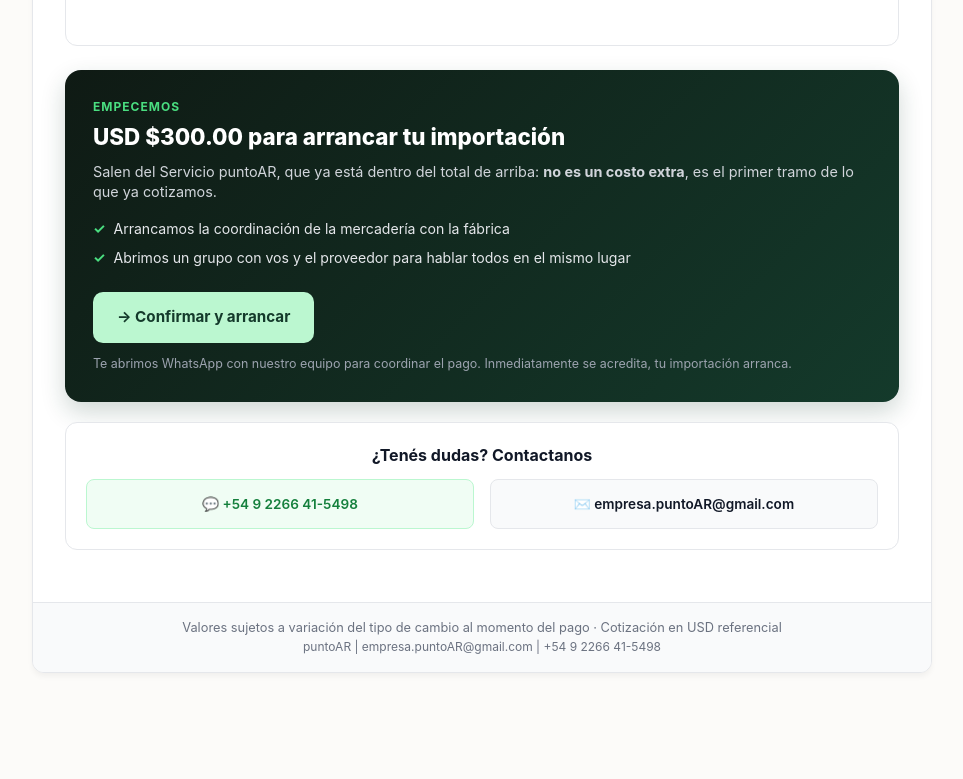
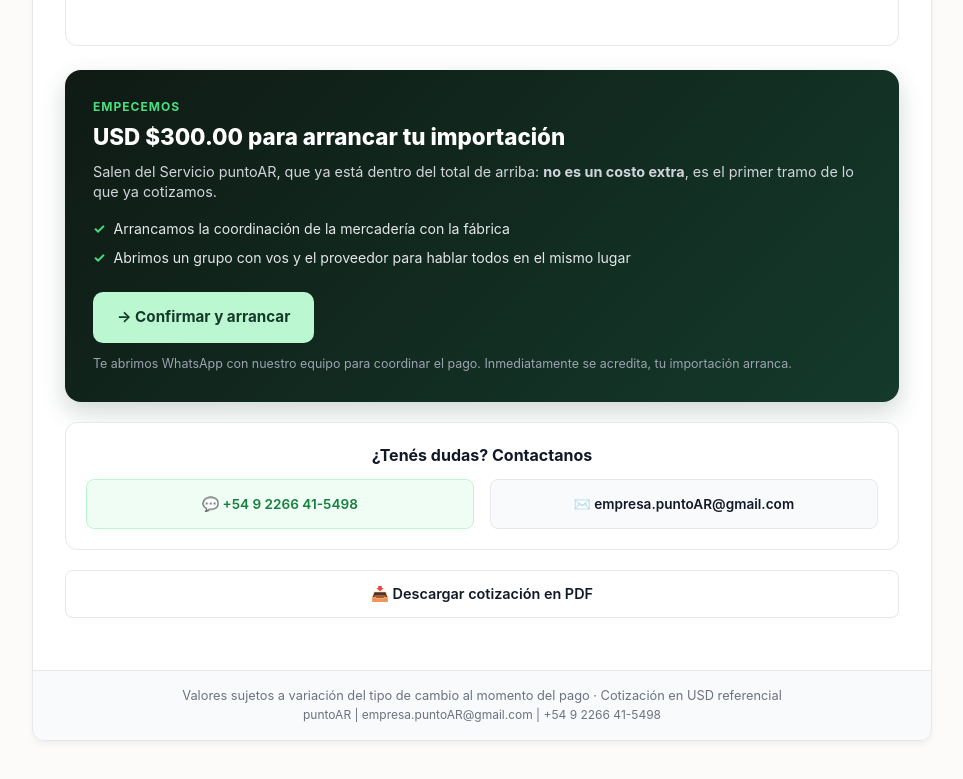
Before and after one commit to puntoAR/Zencich-Deb, a plain HTML site: page index.html in a window 1280 px wide. Shown: the part 3678-4457 px from the top of the page, without its empty margins (158-1121 px from the left). Before the commit the page ends 4423 px from the top, so only its background shows below. Drawn offline with Linux system fonts and the light colour scheme.

Commit message:
Update index.html

```diff
--- a/index.html
+++ b/index.html
@@ -70,6 +70,10 @@
         .recupero-text strong { font-size: 0.9rem; color: var(--text-green); display: block; }
         .recupero-text span { font-size: 0.8rem; color: #15803d; }
 
+        /* Botón de Descarga PDF Estilo Referencia */
+        .btn-pdf { display: flex; align-items: center; justify-content: center; gap: 8px; width: 100%; background: #ffffff; border: 1px solid var(--border-color); border-radius: 8px; padding: 14px; font-weight: 600; font-size: 0.9rem; color: var(--text-main); cursor: pointer; text-decoration: none; margin-bottom: 20px; box-shadow: 0 1px 2px rgba(0,0,0,0.02); transition: background 0.2s; }
+        .btn-pdf:hover { background: #f9fafb; }
+
         /* Acordeones y líneas de tiempo */
         .accordion-item { border: 1px solid var(--border-color); border-radius: 8px; margin-bottom: 12px; background: white; overflow: hidden; }
         .accordion-header { width: 100%; display: flex; justify-content: space-between; align-items: center; padding: 16px; background: #fff; border: none; cursor: pointer; text-align: left; }
@@ -112,21 +116,16 @@
         footer { text-align: center; font-size: 0.8rem; color: var(--text-muted); border-top: 1px solid var(--border-color); padding: 16px 20px; line-height: 1.4; background: #f9fafb; }
         footer div { margin-top: 2px; font-size: 0.75rem; }
 
-        /* Media Queries: En PC se ve horizontal, en celular las tarjetas superiores van apiladas limpiamente y el teléfono se ajusta */
+        /* Media Queries */
         @media (max-width: 600px) {
             body { padding: 12px; }
             .page { margin: 12px auto; border-radius: 8px; }
             .page-content { padding: 16px; }
             header { padding: 16px; flex-direction: column; gap: 10px; text-align: center; }
-
-            /* Tarjetas superiores en columna vertical para móviles (evita aplastamiento) */
             .summary-grid { grid-template-columns: 1fr; gap: 10px; }
-
             .timeline-content { flex-direction: column; align-items: flex-start; gap: 6px; }
             .timeline-amount { text-align: left; }
             .contact-grid { grid-template-columns: 1fr; }
-
-            /* Ajuste específico para que el número de WhatsApp no se corte feo */
             .contact-box.whatsapp { font-size: 0.9rem; letter-spacing: -0.2px; }
         }
 
@@ -134,6 +133,7 @@
             body { background: white; -webkit-print-color-adjust: exact; print-color-adjust: exact; }
             .page { border: none; box-shadow: none; margin: 0; max-width: 100%; page-break-after: always; }
             .accordion-content { display: block !important; }
+            .btn-pdf { display: none !important; } /* Oculta el botón en la impresión final */
         }
     </style>
 </head>
@@ -553,6 +553,11 @@
                         </a>
                     </div>
                 </div>
+
+                <!-- Botón de Descarga PDF al final (exactamente como pediste) -->
+                <button onclick="window.print()" class="btn-pdf">
+                    📥 Descargar cotización en PDF
+                </button>
             </div>
         </div>
 
```
